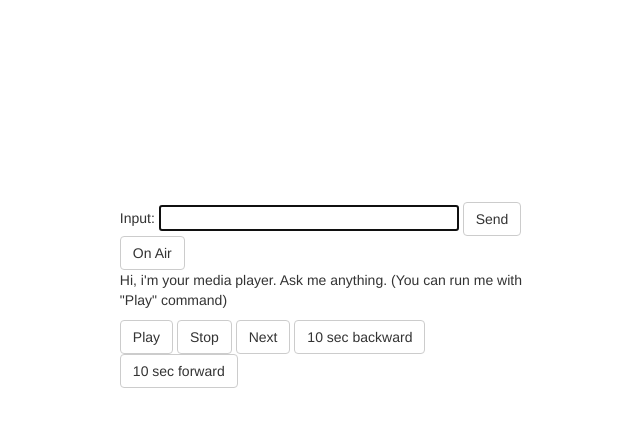
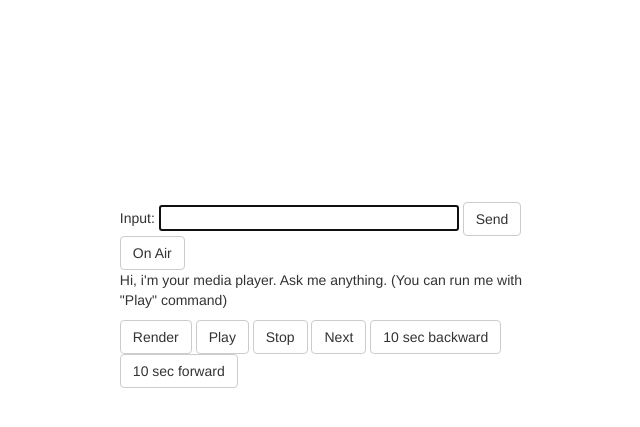
Before and after one commit to mrukhlov/media_controller, a Flask app: page / in a window 1280 px wide. Shown: the top 427 px of the page, without its empty margins (310-950 px from the left). Run offline with Flask 2, Linux system fonts and the light colour scheme; some libraries are stand-ins or nearby versions.

Commit message:
css tweak

```diff
--- a/templates/index.html
+++ b/templates/index.html
@@ -22,7 +22,7 @@
         <div class="vidya">
             <div id="video-placeholder"></div>
             <div class="controls">
-                <!--<button id="render" class="btn btn-default">Render</button>-->
+                <button id="render" class="btn btn-default">Render</button>
                 <button id="play" class="btn btn-default">Play</button>
                 <button id="pause" class="btn btn-default">Stop</button>
                 <button id="next" class="btn btn-default">Next</button>
```
